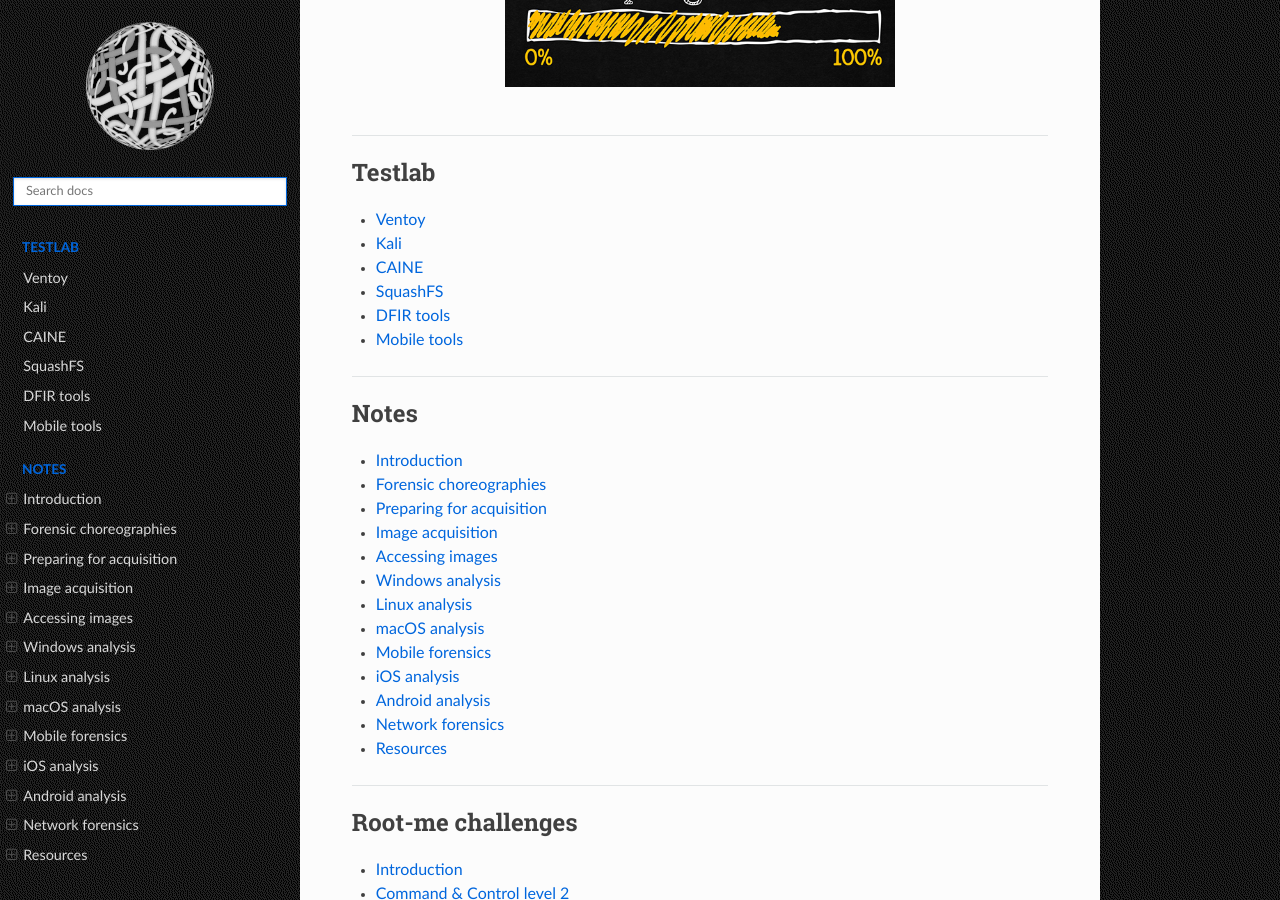
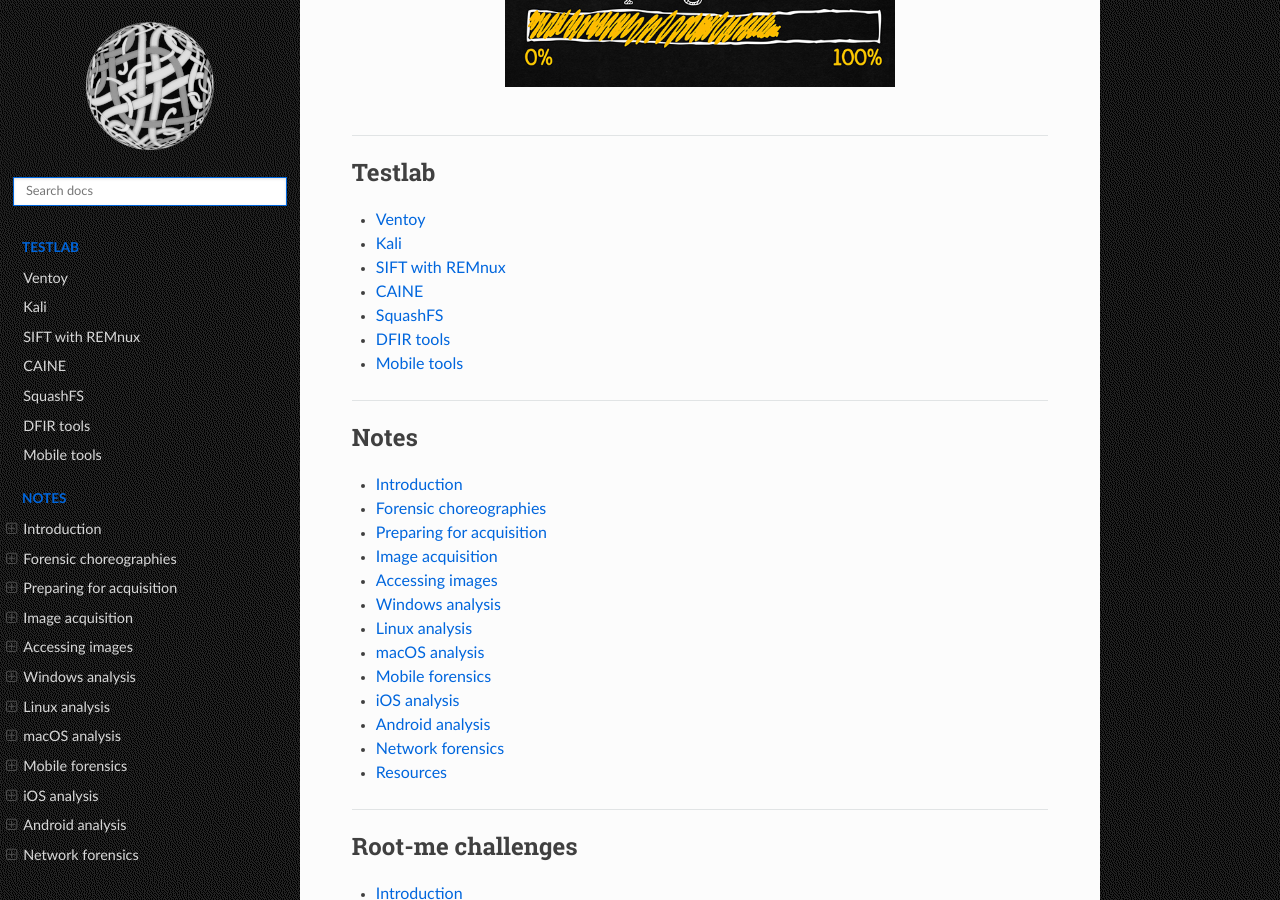
Before and after one commit to tymyrddin/blue-dfir, a Sphinx documentation site: the page built from source/index.rst, in a window 1280 px wide and 900 px high, scrolled down 440 px. Built offline with Sphinx 7.4.7 and the Read the Docs theme 2.0.0, drawn with Linux system fonts in a browser that asks for light colours.

Commit message:
Adding SIFT-REMnux VM

```diff
--- a/source/index.rst
+++ b/source/index.rst
@@ -17,6 +17,7 @@
 
    Ventoy <https://testlab.tymyrddin.dev/docs/drives/ventoy>
    Kali <https://testlab.tymyrddin.dev/docs/vm/kali>
+   SIFT with REMnux <https://testlab.tymyrddin.dev/docs/vm/sift-remnux.html>
    CAINE <https://testlab.tymyrddin.dev/docs/vm/caine>
    SquashFS <https://testlab.tymyrddin.dev/docs/dfir/squashfs>
    DFIR tools <https://testlab.tymyrddin.dev/docs/dfir/README>
```
